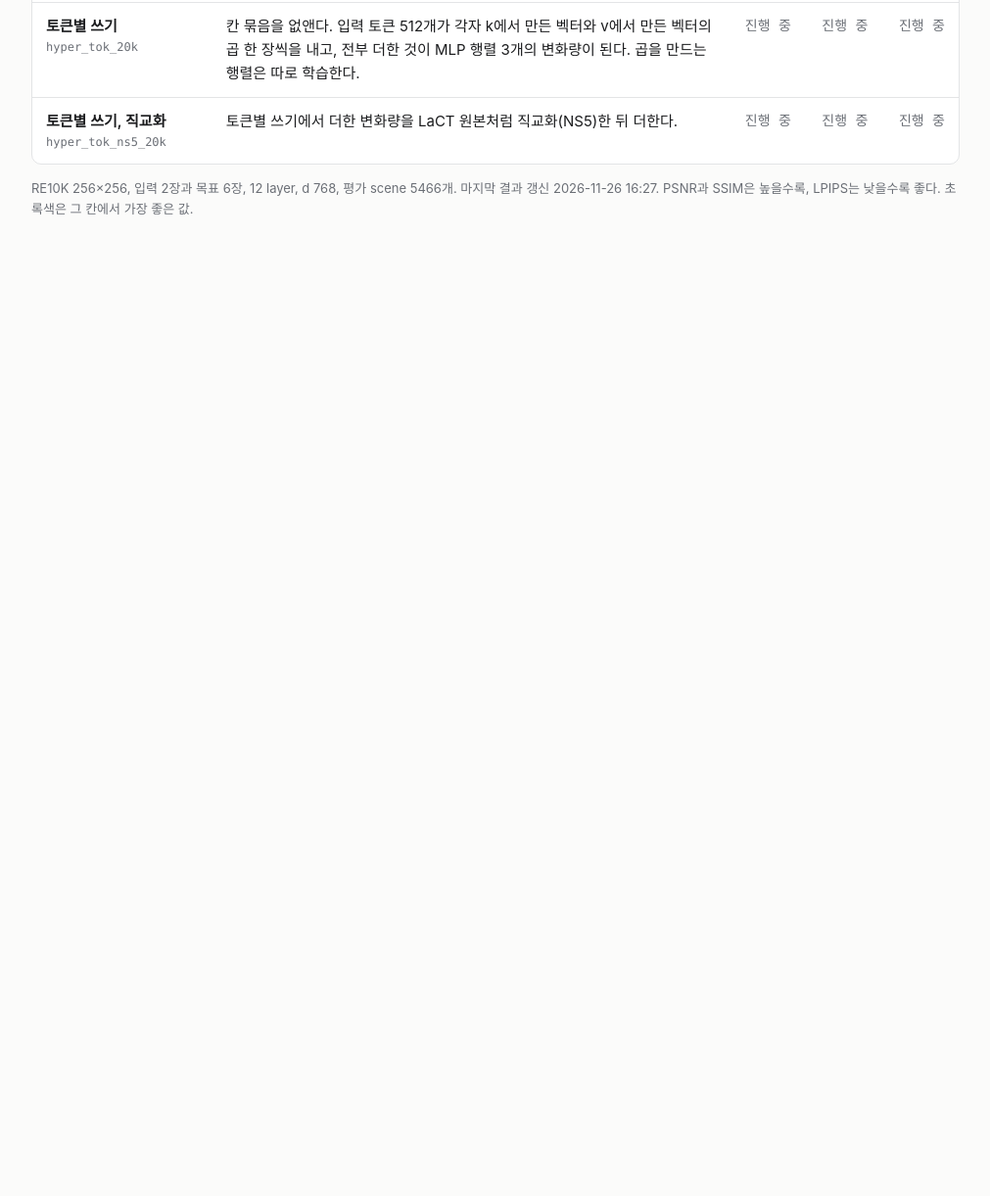
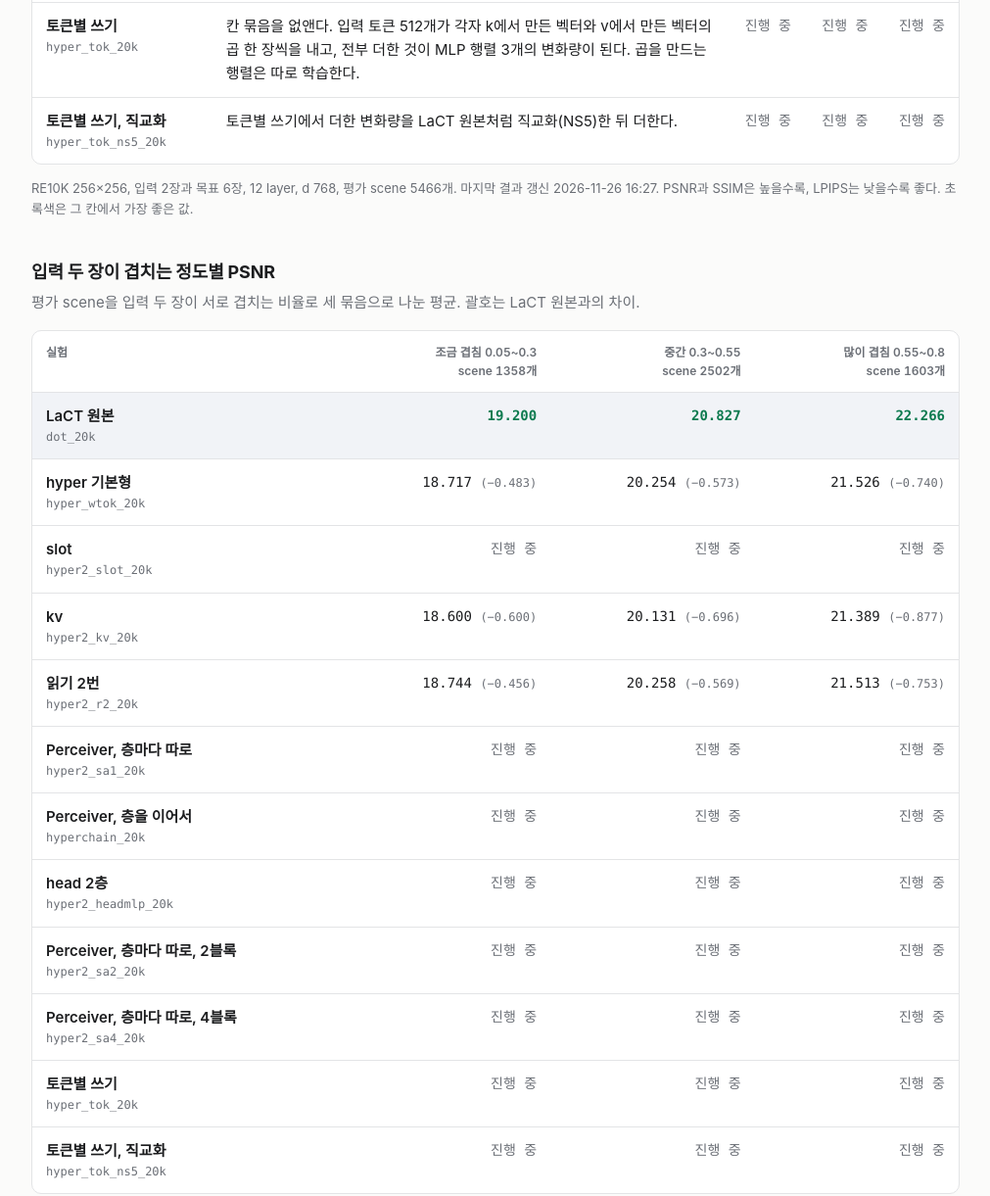
Before and after one commit to daeyeonkr/projects, a plain HTML site: page lact-hyper/index.html in a window 1280 px wide. Shown: the part 978-2199 px from the top of the page at 98% size, without its empty margins (134-1145 px from the left). Before the commit the page ends 1279 px from the top, so only its background shows below. Drawn offline with Linux system fonts and the light colour scheme.

Commit message:
lact-hyper: add PSNR table split by input overlap
Co-Authored-By: Claude <noreply@anthropic.com>
Claude-Session: https://claude.ai/code/session_017DqoQjefZFEpCtzponY8fd

```diff
--- a/lact-hyper/data.json
+++ b/lact-hyper/data.json
@@ -9,7 +9,33 @@
    "psnr": 20.843,
    "ssim": 0.6404,
    "lpips": 0.3636,
-   "scenes": 5466
+   "scenes": 5466,
+   "bins": [
+    {
+     "lo": 0.05,
+     "hi": 0.3,
+     "n": 1358,
+     "psnr": 19.2,
+     "ssim": 0.6097,
+     "lpips": 0.4005
+    },
+    {
+     "lo": 0.3,
+     "hi": 0.55,
+     "n": 2502,
+     "psnr": 20.827,
+     "ssim": 0.6428,
+     "lpips": 0.3613
+    },
+    {
+     "lo": 0.55,
+     "hi": 0.8,
+     "n": 1603,
+     "psnr": 22.266,
+     "ssim": 0.6629,
+     "lpips": 0.3357
+    }
+   ]
   },
   {
    "exp": "hyper_wtok_20k",
@@ -19,7 +45,33 @@
    "psnr": 20.243,
    "ssim": 0.6129,
    "lpips": 0.4048,
-   "scenes": 5466
+   "scenes": 5466,
+   "bins": [
+    {
+     "lo": 0.05,
+     "hi": 0.3,
+     "n": 1358,
+     "psnr": 18.717,
+     "ssim": 0.5899,
+     "lpips": 0.4394
+    },
+    {
+     "lo": 0.3,
+     "hi": 0.55,
+     "n": 2502,
+     "psnr": 20.254,
+     "ssim": 0.6164,
+     "lpips": 0.4012
+    },
+    {
+     "lo": 0.55,
+     "hi": 0.8,
+     "n": 1603,
+     "psnr": 21.526,
+     "ssim": 0.6274,
+     "lpips": 0.3807
+    }
+   ]
   },
   {
    "exp": "hyper2_slot_20k",
@@ -35,7 +87,33 @@
    "psnr": 20.118,
    "ssim": 0.6063,
    "lpips": 0.4073,
-   "scenes": 5466
+   "scenes": 5466,
+   "bins": [
+    {
+     "lo": 0.05,
+     "hi": 0.3,
+     "n": 1358,
+     "psnr": 18.6,
+     "ssim": 0.5849,
+     "lpips": 0.4393
+    },
+    {
+     "lo": 0.3,
+     "hi": 0.55,
+     "n": 2502,
+     "psnr": 20.131,
+     "ssim": 0.6097,
+     "lpips": 0.4041
+    },
+    {
+     "lo": 0.55,
+     "hi": 0.8,
+     "n": 1603,
+     "psnr": 21.389,
+     "ssim": 0.6195,
+     "lpips": 0.3848
+    }
+   ]
   },
   {
    "exp": "hyper2_r2_20k",
@@ -45,7 +123,33 @@
    "psnr": 20.248,
    "ssim": 0.6112,
    "lpips": 0.4035,
-   "scenes": 5466
+   "scenes": 5466,
+   "bins": [
+    {
+     "lo": 0.05,
+     "hi": 0.3,
+     "n": 1358,
+     "psnr": 18.744,
+     "ssim": 0.5893,
+     "lpips": 0.4355
+    },
+    {
+     "lo": 0.3,
+     "hi": 0.55,
+     "n": 2502,
+     "psnr": 20.258,
+     "ssim": 0.6146,
+     "lpips": 0.4001
+    },
+    {
+     "lo": 0.55,
+     "hi": 0.8,
+     "n": 1603,
+     "psnr": 21.513,
+     "ssim": 0.6248,
+     "lpips": 0.3814
+    }
+   ]
   },
   {
    "exp": "hyper2_sa1_20k",
--- a/lact-hyper/index.html
+++ b/lact-hyper/index.html
@@ -21,6 +21,16 @@
     </table>
   </div>
   <p class="note" id="note"></p>
+
+  <h2>입력 두 장이 겹치는 정도별 PSNR</h2>
+  <p class="sub">평가 scene을 입력 두 장이 서로 겹치는 비율로 세 묶음으로 나눈 평균. 괄호는 LaCT 원본과의 차이.</p>
+  <div class="wrap">
+    <table>
+      <thead id="ohead"><tr><th>실험</th></tr></thead>
+      <tbody id="orows"><tr><td class="pending">불러오는 중</td></tr></tbody>
+    </table>
+  </div>
+  <p class="note">겹침 0.05 이하는 scene이 3개뿐이라 뺐다. 초록색은 그 칸에서 가장 좋은 값.</p>
 </main>
 <script>
 const esc = s => String(s).replace(/[&<>"]/g, c => ({'&':'&amp;','<':'&lt;','>':'&gt;','"':'&quot;'}[c]));
@@ -40,6 +50,26 @@ fetch('data.json?t=' + Math.floor(Date.now() / 60000)).then(r => r.json()).then(
       <td class="desc">${esc(a.desc)}</td>
       ${cell(a, 'psnr', 3)}${cell(a, 'ssim', 4)}${cell(a, 'lpips', 4)}
     </tr>`).join('');
+  const binned = d.arms.filter(a => a.bins && a.bins.length);
+  if (binned.length) {
+    const ref = (d.arms.find(a => a.base && a.bins) || binned[0]).bins;
+    const names = ['조금 겹침', '중간', '많이 겹침'];
+    document.getElementById('ohead').innerHTML = '<tr><th>실험</th>' + ref.map((b, i) =>
+      `<th class="num">${names[i] || ''} ${b.lo}~${b.hi}<br>scene ${b.n}개</th>`).join('') + '</tr>';
+    const obest = ref.map((_, i) => Math.max(...binned.map(a => a.bins[i].psnr)));
+    const base = d.arms.find(a => a.base && a.bins);
+    document.getElementById('orows').innerHTML = d.arms.map(a => `
+      <tr class="${a.base ? 'base' : ''}">
+        <td><div class="label">${esc(a.label)}</div><div class="exp">${esc(a.exp)}</div></td>
+        ${ref.map((_, i) => {
+          if (!a.bins || !a.bins[i]) return '<td class="num pending">진행 중</td>';
+          const v = a.bins[i].psnr;
+          const df = base && !a.base ? v - base.bins[i].psnr : null;
+          const dtxt = df == null ? '' : ` <span class="diff">(${df >= 0 ? '+' : '\u2212'}${Math.abs(df).toFixed(3)})</span>`;
+          return `<td class="num${binned.length > 1 && v === obest[i] ? ' best' : ''}">${v.toFixed(3)}${dtxt}</td>`;
+        }).join('')}
+      </tr>`).join('');
+  }
   const scenes = done.length ? done[0].scenes : null;
   document.getElementById('note').textContent =
     'RE10K 256×256, 입력 2장과 목표 6장, 12 layer, d 768' +
--- a/style.css
+++ b/style.css
@@ -37,3 +37,6 @@ tr.base td { background: var(--base-bg); }
 .best { color: var(--best); font-weight: 700; }
 .pending { color: var(--muted); font-family: inherit; font-size: 13px; }
 .note { color: var(--muted); font-size: 13px; margin-top: 14px; }
+h2 { font-size: 18px; margin: 40px 0 4px; letter-spacing: -0.01em; }
+h2 + .sub { margin-bottom: 16px; }
+.diff { color: var(--muted); font-weight: 400; font-size: 12px; }
```
